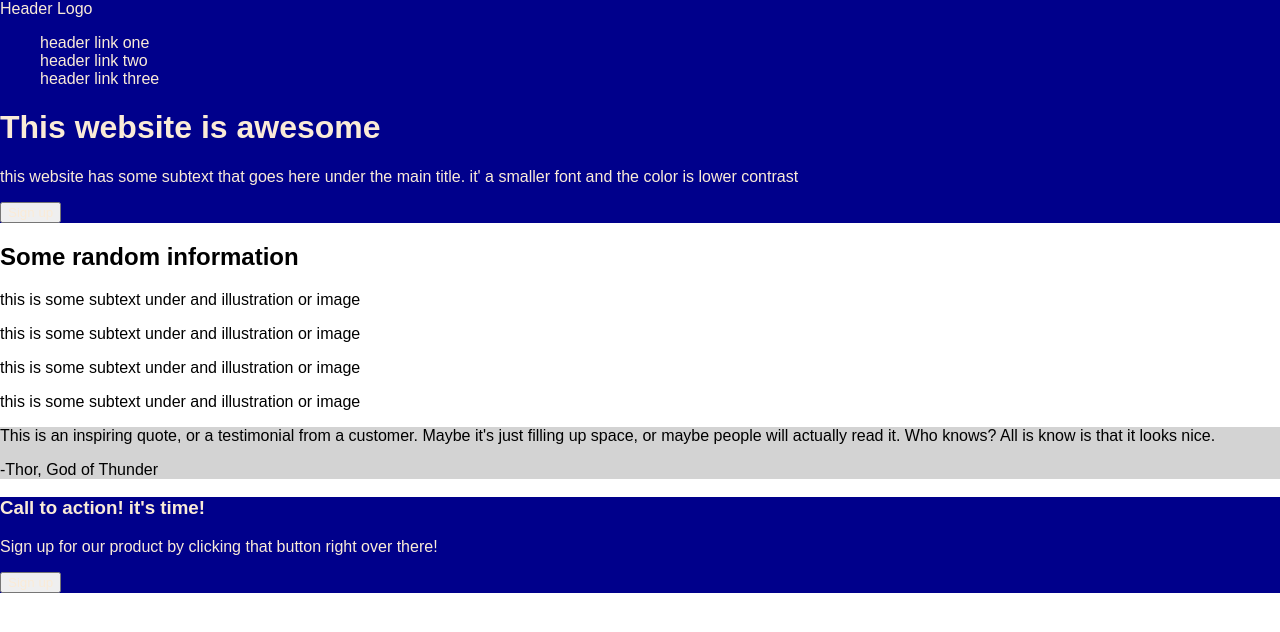
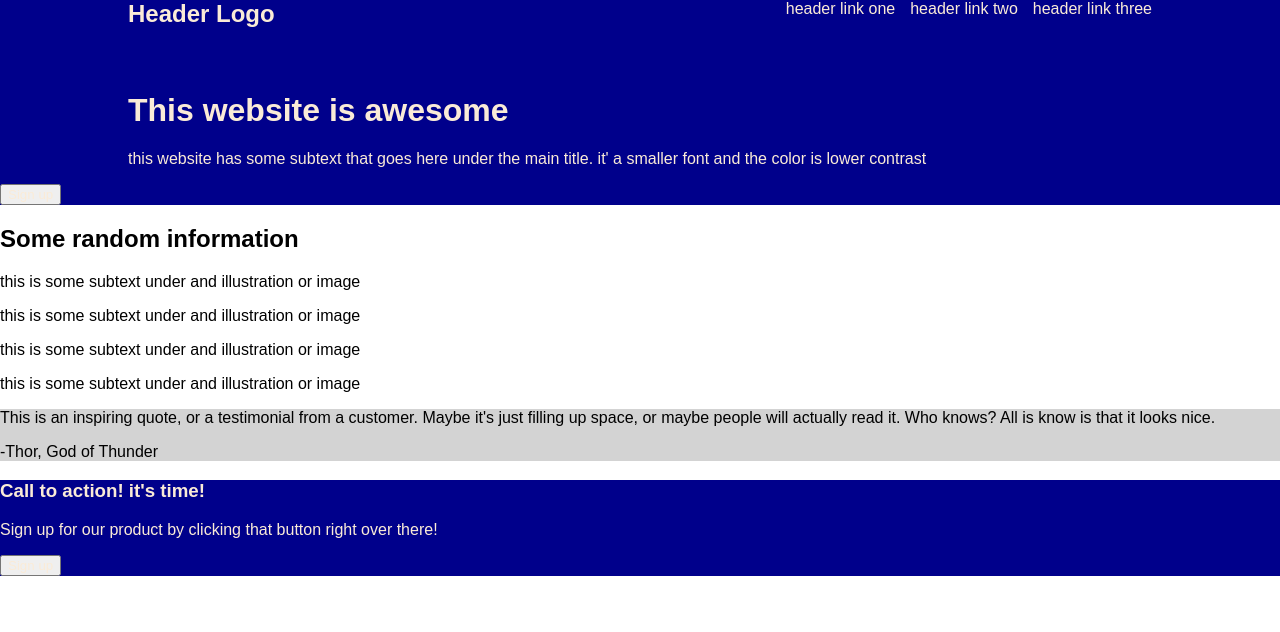
Before and after one commit to cdron9/landing-page, a plain HTML site: page index.html in a window 1280 px wide. Drawn offline with Linux system fonts and the light colour scheme.

Commit message:
header-nav done

```diff
--- a/index.html
+++ b/index.html
@@ -7,26 +7,29 @@
     <link rel="stylesheet" href="styles.css">
 </head>
 <body>
-<header class="header">
 
-    <a href="/" class="logo">Header Logo</a>
 
-    <ul class="header-links">
-        <li> <a href="">header link one</a></li>
-        <li> <a href="">header link two</a></li>
-        <li> <a href="">header link three</a></li>
-    </ul>
+    <header>
+
+<div class="nav">
+    <a class="logo" href="/">Header Logo</a>
+        <ul class="nav-links">
+            <li> <a href="">header link one</a></li>
+            <li> <a href="">header link two</a></li>
+            <li> <a href="">header link three</a></li>
+         </ul>
+        </div>
 
     <div class="header-body">
         <h1>This website is awesome</h1>
-            <p>this website has some subtext that goes here under the main title. it' a smaller font and the color is lower contrast</p>
+            <p class="header-body-text">this website has some subtext that goes here under the main title. it' a smaller font and the color is lower contrast</p>
     </div>
 
     <button class="header-button">
         <a href="/">Sign up</a>
     </button>
 
-    <div class="img-placehold"></div>
+    <div class="header-img"></div>
 </header>
 
 
--- a/styles.css
+++ b/styles.css
@@ -2,9 +2,10 @@ body {
 margin: 0;
 padding: 0;
 font-family: sans-serif;
+
 }
 
-.header, .footer {
+header, .footer {
     background-color: darkblue;
     width: 100%;
     color: antiquewhite;
@@ -17,9 +18,37 @@ font-family: sans-serif;
 
 ul {
     list-style-type: none;
+    padding: none;
+    margin: none;
 }
 
 a {
     text-decoration: none;
     color: antiquewhite;
 }
+
+
+.logo {
+    font-weight: bold;
+    font-size: x-large;
+}
+
+.nav {
+    display: flex;
+    justify-content: space-between;
+    margin-left: 10%;
+    margin-right: 10%;
+}
+
+.nav-links {
+    display: flex;
+    gap: 15px;
+    margin: 0;
+}
+
+
+.header-body {
+    margin-left: 10%;
+margin-right: 10%;
+margin-top: 5%;
+}
```
